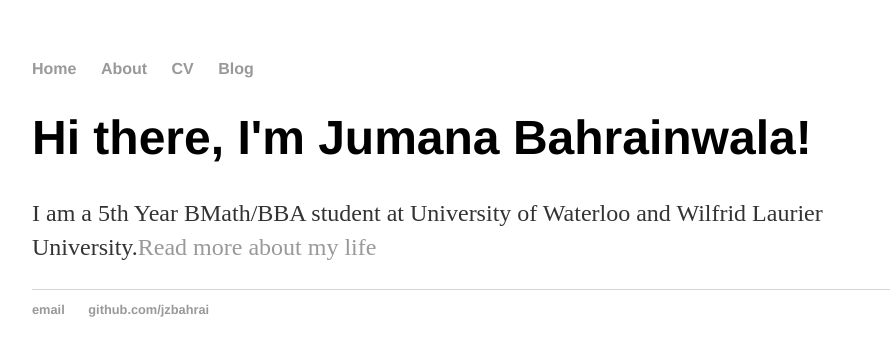
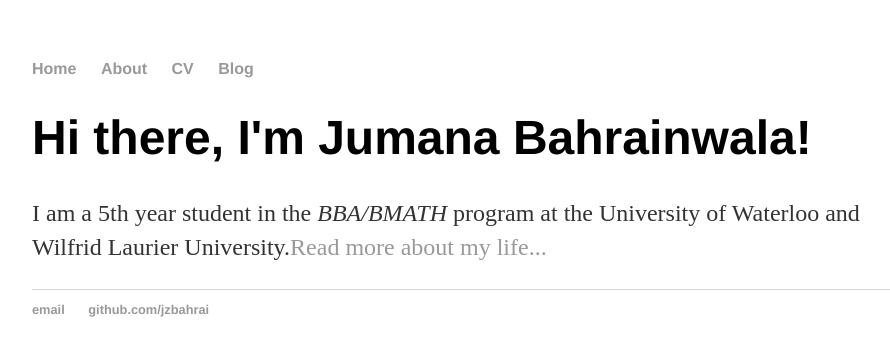
Before and after one commit to jzbahrai/jzbahrai.github.io, a Jekyll site: the page built from index.html, in a window 1280 px wide. Shown: the top 356 px of the page, without its empty margins (160-1050 px from the left). Built offline with Jekyll 4.4.1, drawn with Linux system fonts in a browser that asks for light colours.

Commit message:
Update index.html

```diff
--- a/index.html
+++ b/index.html
@@ -1,31 +1,9 @@
-<!DOCTYPE html>
-<html>
-	<head>
-		<title>Jumana Bahrainwala</title>
-		<!-- link to main stylesheet -->
-		<link rel="stylesheet" type="text/css" href="/CSS/main.css">
-	</head>
-	<body>
-		<nav>
-    		<ul>
-        		<li><a href="/">Home</a></li>
-	        	<li><a href="/about">About</a></li>
-        		<li><a href="/cv">CV</a></li>
-        		<li><a href="/blog">Blog</a></li>
-    		</ul>
-		</nav>
-		<div class="container">
-    		<div class="blurb">
-        		<h1>Hi there, I'm Jumana Bahrainwala!</h1>
-				<p>I am a 5th Year BMath/BBA student at University of Waterloo and Wilfrid Laurier
-				University.<a href="/about">Read more about my life</a></p>
-    		</div><!-- /.blurb -->
-		</div><!-- /.container -->
-		<footer>
-    		<ul>
-        		<li><a href="mailto:jzbahrai@uwaterloo.ca">email</a></li>
-        		<li><a href="https://github.com/jzbahrai">github.com/jzbahrai</a></li>
-			</ul>
-		</footer>
-	</body>
-</html>
+---
+layout: default
+title: Jumana Bahrainwala
+---
+<div class="blurb">
+	<h1>Hi there, I'm Jumana Bahrainwala!</h1>
+	<p> I am a 5th year student in the  <em>BBA/BMATH</em> program at the University
+	of Waterloo and Wilfrid Laurier University.<a href="/about">Read more about my life...</a></p>
+</div><!-- /.blurb -->
```
